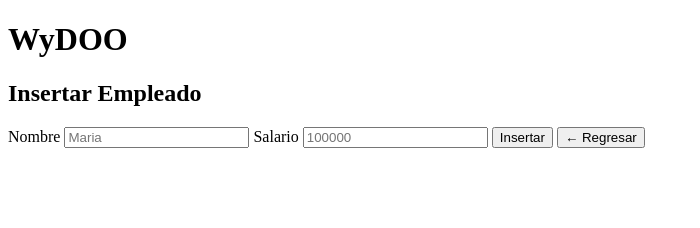
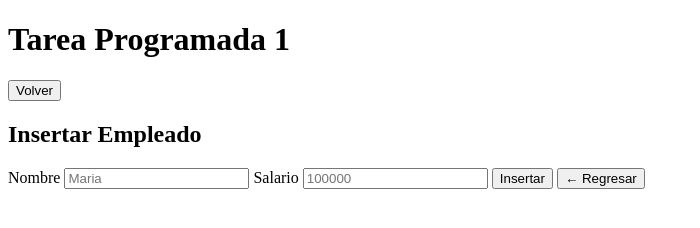
Before and after one commit to obandosm01/bd01-tarea1-KenniySantiago, a plain HTML site: page insertar.html in a window 1280 px wide. Shown: the whole page, without its empty margins (0-700 px from the left). Drawn offline with Linux system fonts and the light colour scheme.

Commit message:
Move frontend pages to root and link navigation

```diff
--- a/MVP/Fronted/insertar.html
+++ b/insertar.html
@@ -1,13 +1,14 @@
 <!DOCTYPE html>
 <html>
 <head>
-     <title>WyDoo</title>
+     <title>Tarea Programada 1</title>
 </head>
 <body>
      <header Class = "barra-superior">
-         <h1 Class = "logo"> WyDOO</h1>
+         <h1 Class = "logo"> Tarea Programada 1</h1>
      </header>
      <main class = "contenedor">
+         <a href="index.html"><button>Volver</button></a>
            <h2 Class = "titulo-pagina"> Insertar Empleado</h2>
            <label for = "Nombre: "> Nombre </label>
                  <input type = "text" id placeholder = "Maria">
```
Also changed, not shown: index.html (renamed from MVP/Fronted/listar.html, +4 -3 lines).
